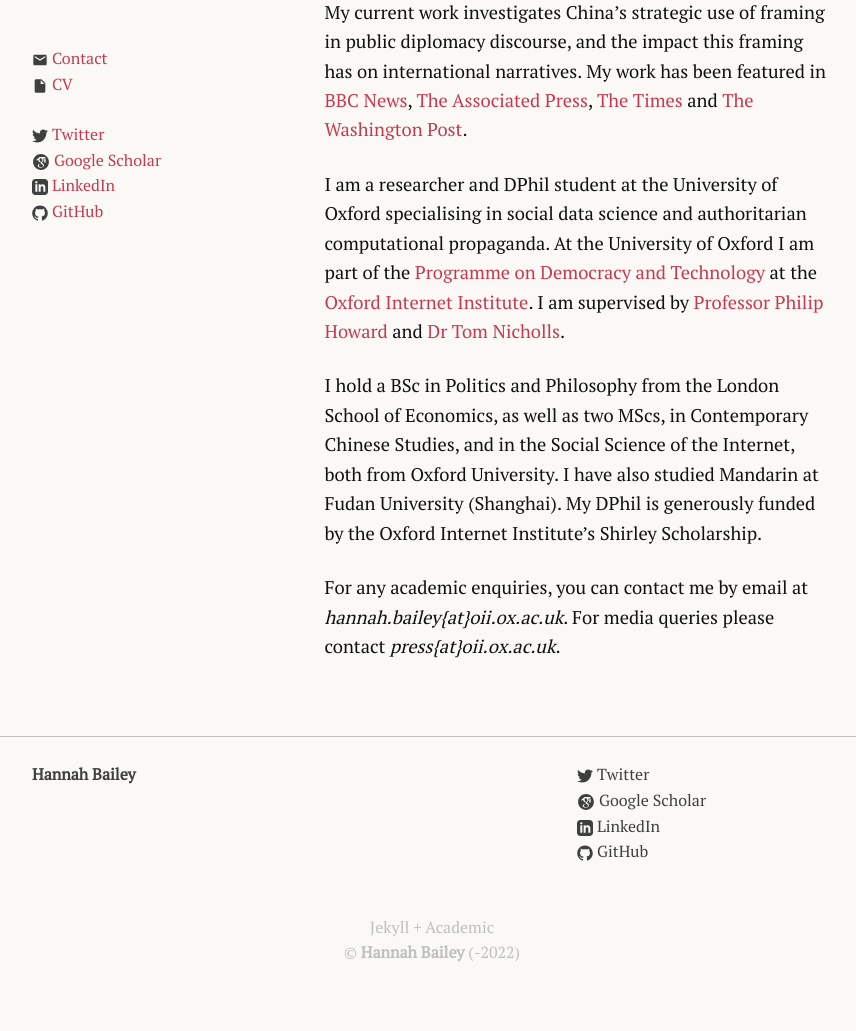
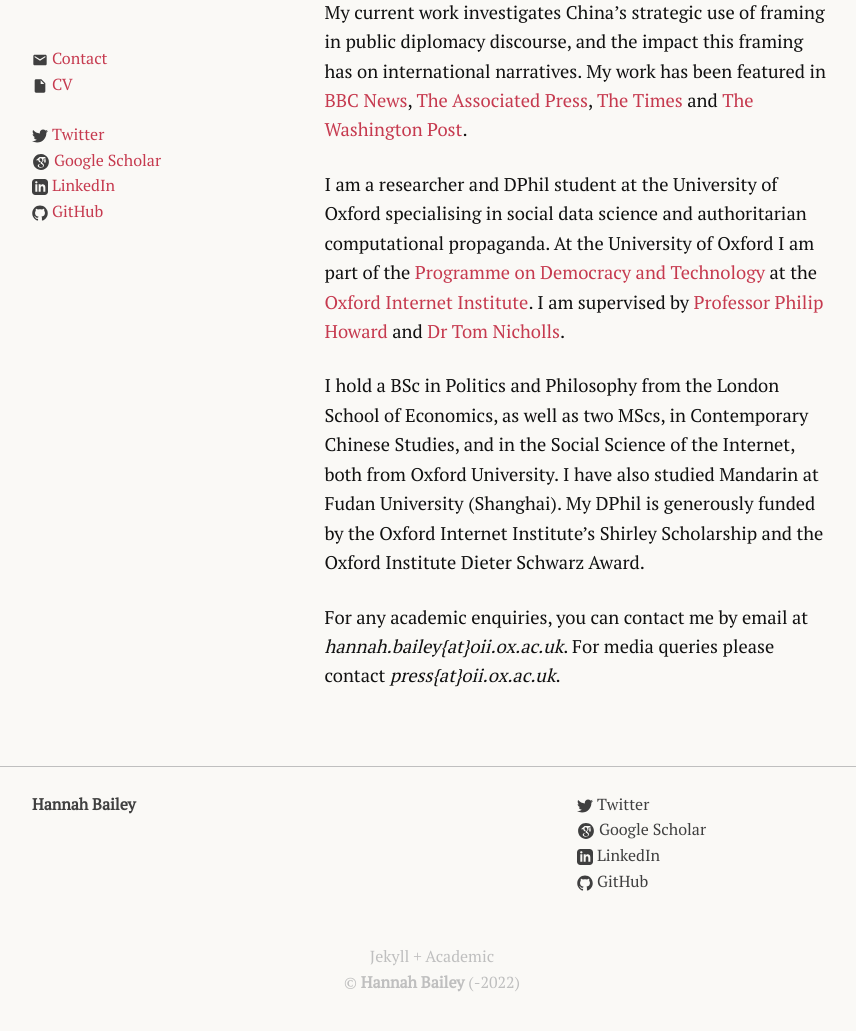
Before and after one commit to hannahlsbailey/hannahlsbailey.github.io, a Jekyll site: the page built from index.md, in a window 1280 px wide, cut to the strip 320-1365 px from the top of the page. Shown: the top 1031 px of the strip, without its empty margins (208-1064 px from the left). Built offline with Jekyll 4.4.1, drawn with Linux system fonts in a browser that asks for light colours.

Commit message:
Update index.md

```diff
--- a/index.md
+++ b/index.md
@@ -12,6 +12,6 @@ My current work investigates China’s strategic use of framing in public diplom
 
 I am a researcher and DPhil student at the University of Oxford specialising in social data science and authoritarian computational propaganda. At the University of Oxford I am part of the [Programme on Democracy and Technology](https://demtech.oii.ox.ac.uk/) at the [Oxford Internet Institute](https://www.oii.ox.ac.uk/). I am supervised by [Professor Philip Howard](https://www.oii.ox.ac.uk/people/philip-howard/) and [Dr Tom Nicholls](https://www.liverpool.ac.uk/communication-and-media/staff/tom-nicholls/).
 
-I hold a BSc in Politics and Philosophy from the London School of Economics, as well as two MScs, in Contemporary Chinese Studies, and in the Social Science of the Internet, both from Oxford University. I have also studied Mandarin at Fudan University (Shanghai). My DPhil is generously funded by the Oxford Internet Institute’s Shirley Scholarship.
+I hold a BSc in Politics and Philosophy from the London School of Economics, as well as two MScs, in Contemporary Chinese Studies, and in the Social Science of the Internet, both from Oxford University. I have also studied Mandarin at Fudan University (Shanghai). My DPhil is generously funded by the Oxford Internet Institute’s Shirley Scholarship and the Oxford Institute Dieter Schwarz Award.
 
 For any academic enquiries, you can contact me by email at *hannah.bailey{at}oii.ox.ac.uk*. For media queries please contact *press{at}oii.ox.ac.uk*.
```
